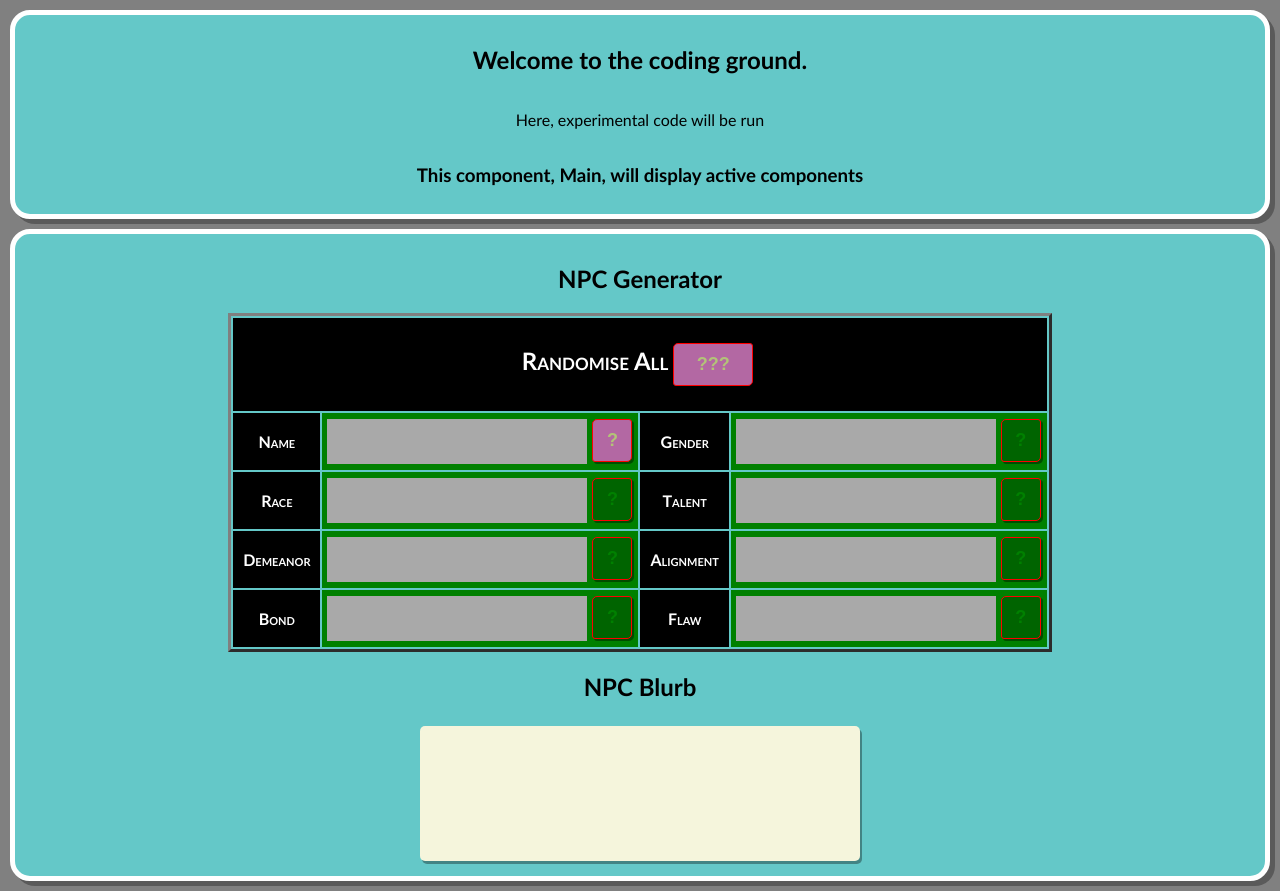
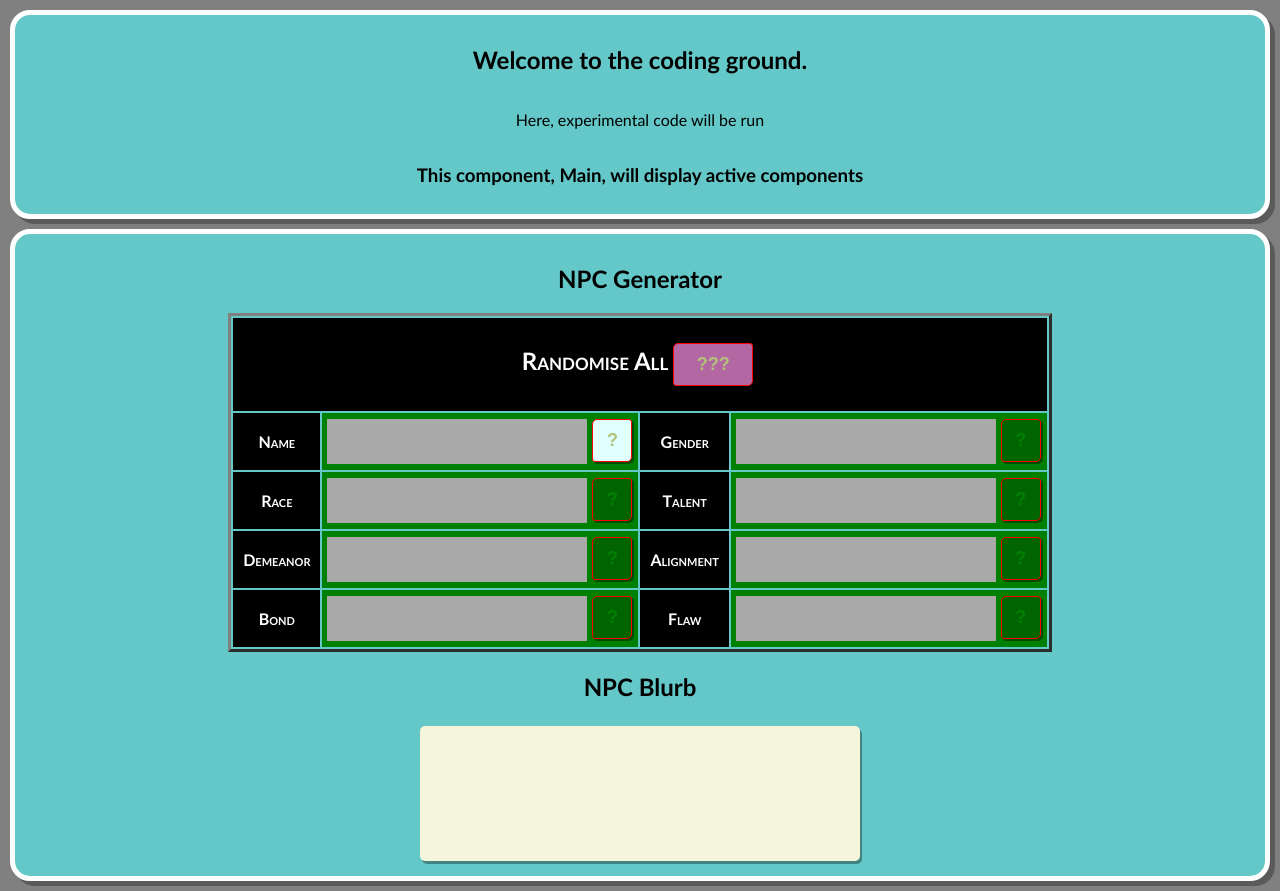
Before and after one commit to BNag87/Testing-Area, a React (Create React App) app: page / in a window 1280 px wide. Built offline with nearby package versions, Linux system fonts and the light colour scheme.

Commit message:
Minor style tweaks

```diff
--- a/src/styles.js
+++ b/src/styles.js
@@ -161,11 +161,12 @@ export const TableRow = styled.tr`
       }
 
       ${props => props.NoHoverButton && css`
-      color: #b3c378;
+      background: lightcyan; //blue
+      color: #b3c378; //greenish
 
       &:hover {
-          color: #b3c378;
-          background: #b368a3;
+          color: #b3c378; //greenish
+          background: #b368a3; //blue
         }
     `}
 
```
